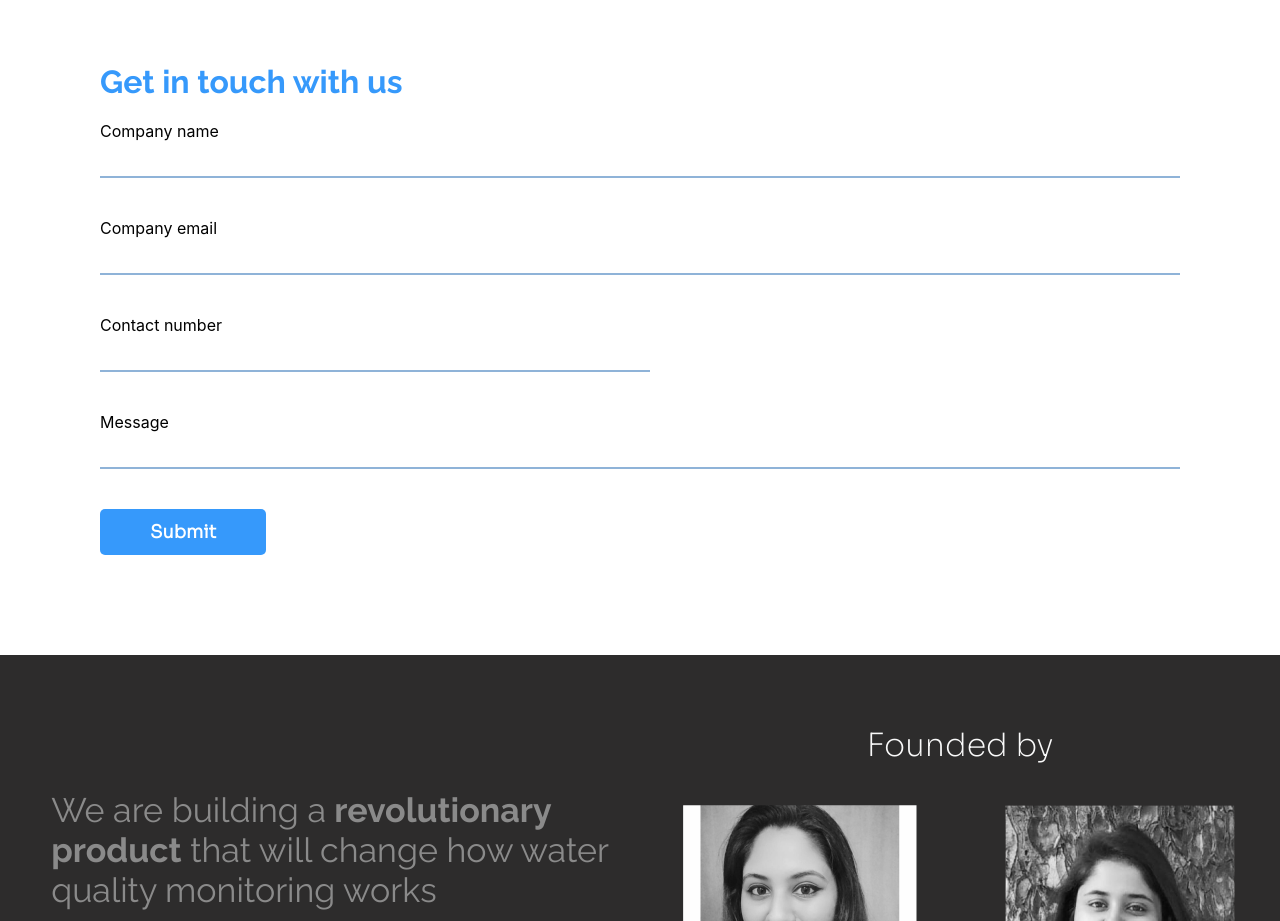
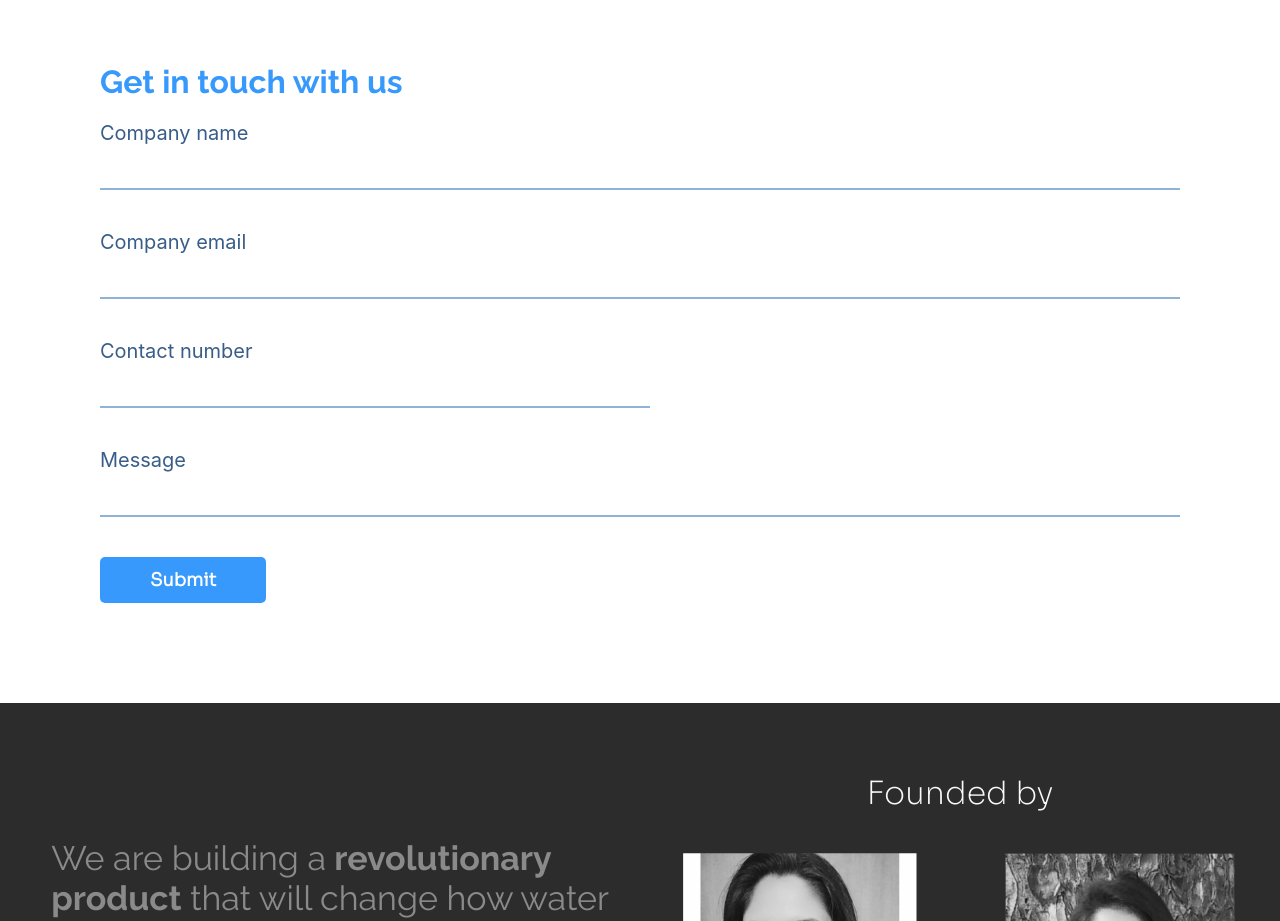
Before and after one commit to lekhrajsaa/Aivara_Frontend, a Next.js app: page / in a window 1280 px wide. Shown: the part 5120-6041 px from the top of the page. Built offline with nearby package versions, Linux system fonts and the light colour scheme.

Commit message:
updated contact us form

```diff
--- a/components/Home2/contactus_form/contactus.jsx
+++ b/components/Home2/contactus_form/contactus.jsx
@@ -122,6 +122,7 @@ const Contactus = () => {
                             className={`${classes.newsletter_signup_form_label} ${classes.from_lable}`}
                             htmlFor="message"
                             id="message"
+                            style={{ color: "#395D89",fontSize:" 20px"}}
                         >
                             Message
                         </label>
--- a/components/Home2/home2.module.css
+++ b/components/Home2/home2.module.css
@@ -94,13 +94,10 @@
   justify-content: space-between;
 }
 /* contact form */
-/* .form_wrapper {
-  min-height: 100vh;
-  min-width: 100vw;
-  display: flex;
-  align-items: center;
-  justify-content: center;
-} */
+ .form_wrapper label {
+  color: #395D89;
+  font-size: 20px;
+}
 .newsletter_signup-form-label {
   font-size: 18px;
   color: #bbcac6;
@@ -130,6 +127,8 @@
   border-left: none;
   border-right: none;
   padding: 10px;
+
+  font-size: 20px;
   /* border-color: #3699fb; */
   border-color: #8fb3d8;
   width: 550px;
```
Also changed, not shown: components/Home2/home2.js (line endings or trailing spaces).
